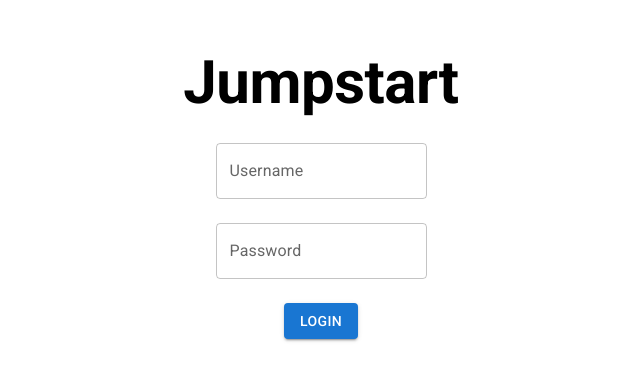
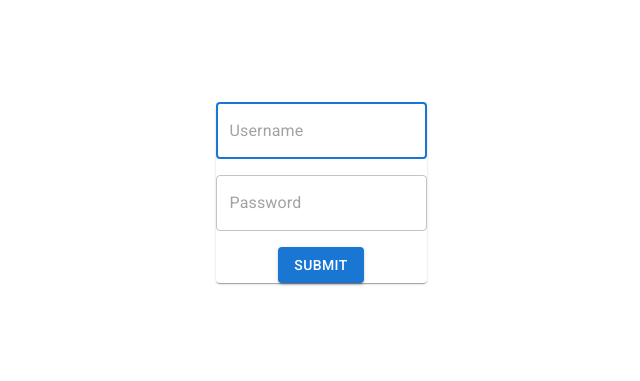
Before and after one commit to szeckirjr/jumpstart-uvec, a React (Create React App) app: page / in a window 1280 px wide. Shown: the part 231-612 px from the top of the page, without its empty margins (319-959 px from the left). Built offline with nearby package versions, Linux system fonts and the light colour scheme.

Commit message:
add login logic and page

```diff
--- a/src/api/firebase.js
+++ b/src/api/firebase.js
@@ -45,10 +45,9 @@
 
 export const logInWithEmailAndPassword = async (email, password) => {
     try {
-        signInWithEmailAndPassword(auth, email, password)
-            .then(function (firebaseUser) {
-                return firebaseUser;
-            })
+        const signInuser = await signInWithEmailAndPassword(auth, email, password)
+        return signInuser;
+
     } catch (err) {
         console.error(err);
         return false;
--- /dev/null
+++ b/src/context/AuthContext.tsx
@@ -0,0 +1,6 @@
+import React from "react";
+import firebase from 'firebase/compat/app';
+import 'firebase/compat/auth';
+import 'firebase/compat/firestore';
+
+export const AuthContext = React.createContext<firebase.User | null>(null);
--- a/src/navigation/LoginPage.tsx
+++ b/src/navigation/LoginPage.tsx
@@ -1,8 +1,25 @@
-import { Button, Stack, TextField, Typography } from "@mui/material";
+import { Button, Grid, Paper, Stack, TextField, Typography } from "@mui/material";
+import { useState } from "react";
 import { useNavigate } from "react-router-dom";
+import { registerWithEmailAndPassword, logInWithEmailAndPassword } from "../api/firebase";
 
 export function LoginPage() {
   const navigate = useNavigate();
+
+  const [user, setUser] = useState('');
+  const [password, setPassword] = useState('');
+
+  const handleSubmit = async(event: any) => {
+    event.preventDefault();
+
+    try{
+      const loginUser = await logInWithEmailAndPassword(user, password);
+      console.log(loginUser);
+    }catch(e){
+      console.log(e);
+    }
+
+  }
 
   return (
     <Stack
@@ -13,21 +30,51 @@
       alignItems="center"
       justifyContent="center"
       py={3}
-      spacing={3}
+      spacing={6}
     >
-      <Typography variant="h2" fontWeight="bold">
-        Jumpstart
-      </Typography>
-      <TextField id="outlined-basic" label="Username" variant="outlined" />
-      <TextField
-        id="outlined-password-input"
-        label="Password"
-        type="password"
-        autoComplete="current-password"
-      />
-      <Button onClick={() => navigate("/dashboard")} variant="contained">
-        Login
-      </Button>
+      <Paper>
+        <form onSubmit={handleSubmit}>
+          <Grid container direction="column" spacing={2}>
+            <Grid item>
+              <TextField
+                type="username"
+                placeholder="Username"
+                fullWidth
+                name="username"
+                variant="outlined"
+                onChange={(event) =>
+                  setUser(event.target.value)
+                }
+                required
+                autoFocus
+              />
+            </Grid>
+            <Grid item>
+              <TextField
+                type="password"
+                placeholder="Password"
+                fullWidth
+                name="password"
+                variant="outlined"
+                onChange={(event) =>
+                  setPassword(event.target.value)
+                }
+                required
+              />
+            </Grid>
+            <Grid item>
+              <Button
+                variant="contained"
+                color="primary"
+                type="submit"
+                className="button-block"
+              >
+                Submit
+              </Button>
+            </Grid>
+          </Grid>
+        </form>
+      </Paper>
     </Stack>
   );
 }
```
Also changed, not shown: src/api/firebaseSetup.ts (added, +18 -0 lines), src/provider/AuthProvider.tsx (added, +22 -0 lines).
